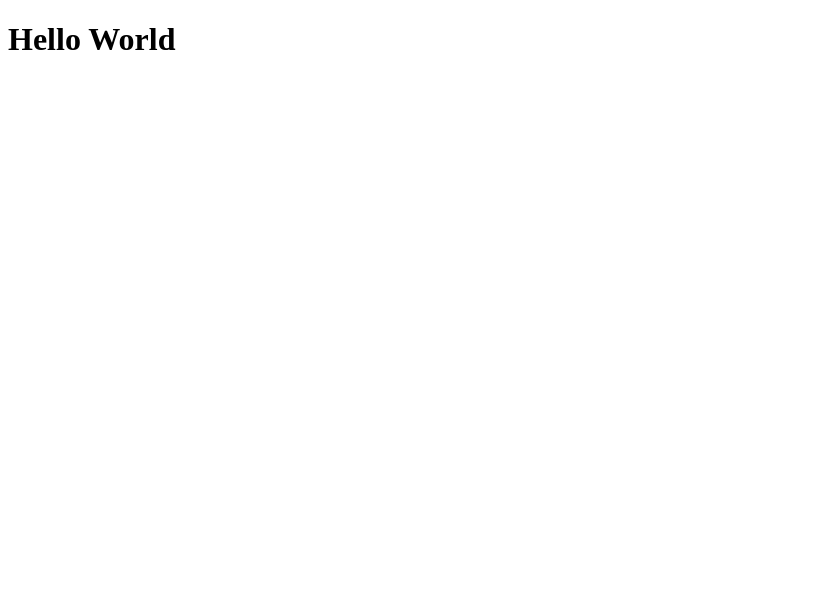
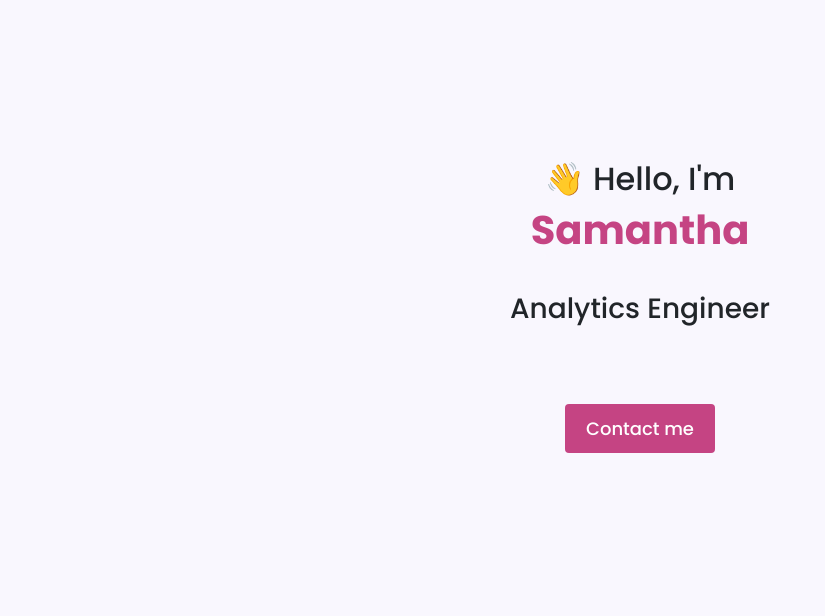
Before and after one commit to samanthabh/portfolio-project, a plain HTML site: page week-4.html in a window 1280 px wide. Shown: the whole page, without its empty margins (0-825 px from the left). Drawn offline with nearby package versions, Linux system fonts and the light colour scheme.

Commit message:
Update styles and structure for portfolio page

```diff
--- a/styles/styles.css
+++ b/styles/styles.css
@@ -1,3 +1,36 @@
+body {
+    font-family: 'Poppins', sans-serif;
+    background-color: #F9F7FE;
+}
+
 h1 {
-    color: pink;
+    color: rgb(197, 68, 131);
+    padding-bottom: 30px;
+    font-weight: bold;
 }
+
+
+.hero {
+    background: var(--secondary-color);
+    text-align: center;
+    padding: 160px 20px;
+}
+
+.btn-branding {
+    background: rgb(197, 68, 131);
+    border-radius: 4px;
+    color: white;
+    font-size: 18px;
+    line-height: 27px;
+    padding: 10px 20px;
+    margin-top: 30px;
+}
+
+.btn:hover {
+    box-shadow: 0 8px 16px 0 rgba(0,0,0,0.6);
+}
+
+.btn:active {
+    transform: translateY(4px);
+    transition: transform 0.2s;
+}
--- a/week-4.html
+++ b/week-4.html
@@ -3,9 +3,22 @@
 <head>
     <meta charset="UTF-8">
     <meta name="viewport" content="width=device-width, initial-scale=1.0">
-    <title>Document</title>
+    <title>Samantha's Portfolio</title>
+    <link href="https://cdn.jsdelivr.net/npm/bootstrap@6.0.0-alpha.1/dist/css/bootstrap.min.css" rel="stylesheet" integrity="sha384-B/GM4XqrwHnWXNOWMbloTmrYXZg10cakYGmpfsR/bbzQ6JAJI4ihuyADKLnBgrCe" crossorigin="anonymous">
+    <script type="module" src="https://cdn.jsdelivr.net/npm/bootstrap@6.0.0-alpha.1/dist/js/bootstrap.bundle.min.js" integrity="sha384-1a/pXj49ZQ1aHEmrJ+gMw1otqoVsYwlEnlD8mIfY2TV03r20Y0CN7uqx1tQogjPL" crossorigin="anonymous"></script>
+    <link rel="preconnect" href="https://fonts.gstatic.com">
+    <link href="https://fonts.googleapis.com/css2?family=Playfair+Display:wght@700&amp;family=Poppins:wght@500;700&amp;display=swap" rel="stylesheet">
+    <link rel="stylesheet" href="styles/styles.css">
+    <script src="https://kit.fontawesome.com/ddc3ee268a.js" crossorigin="anonymous"></script>
 </head>
 <body>
-    <h1>Hello World</h1>
+    <div class="hero">
+        <h2>👋 Hello, I'm</h2>
+        <h1>Samantha</h1>
+        <h3 class="mb-5">Analytics Engineer</h3>
+        <div>
+            <a href="#" class="btn btn-branding">Contact me</a>
+        </div>
+    </div>
 </body>
 </html>
```
